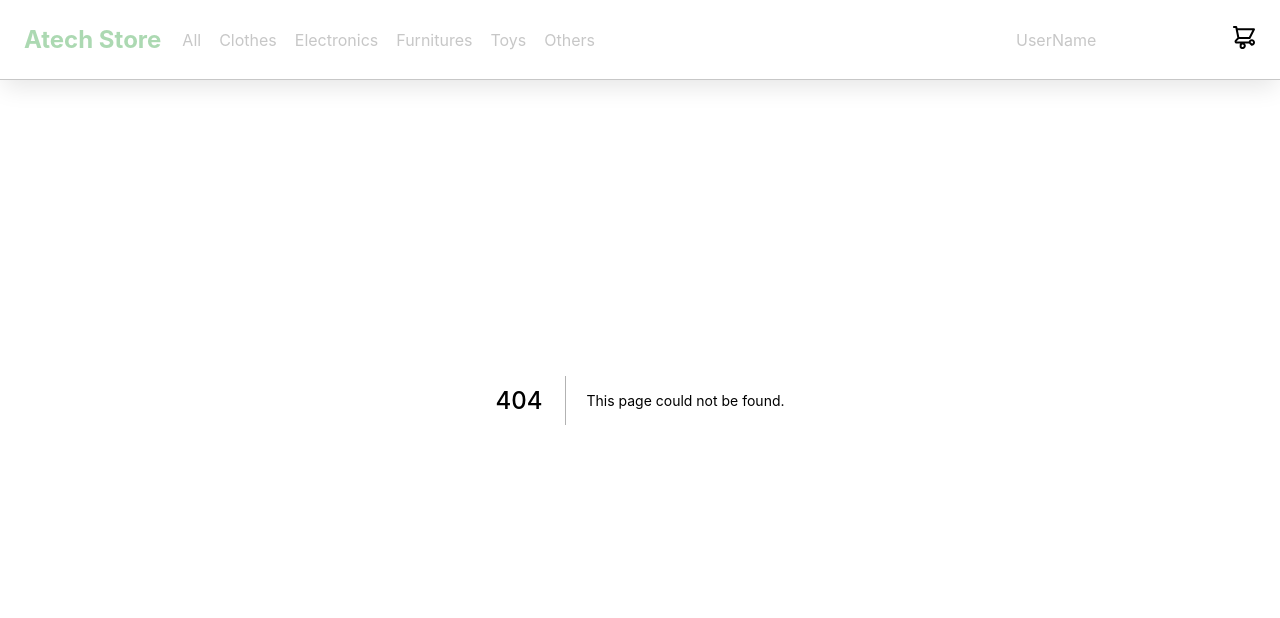
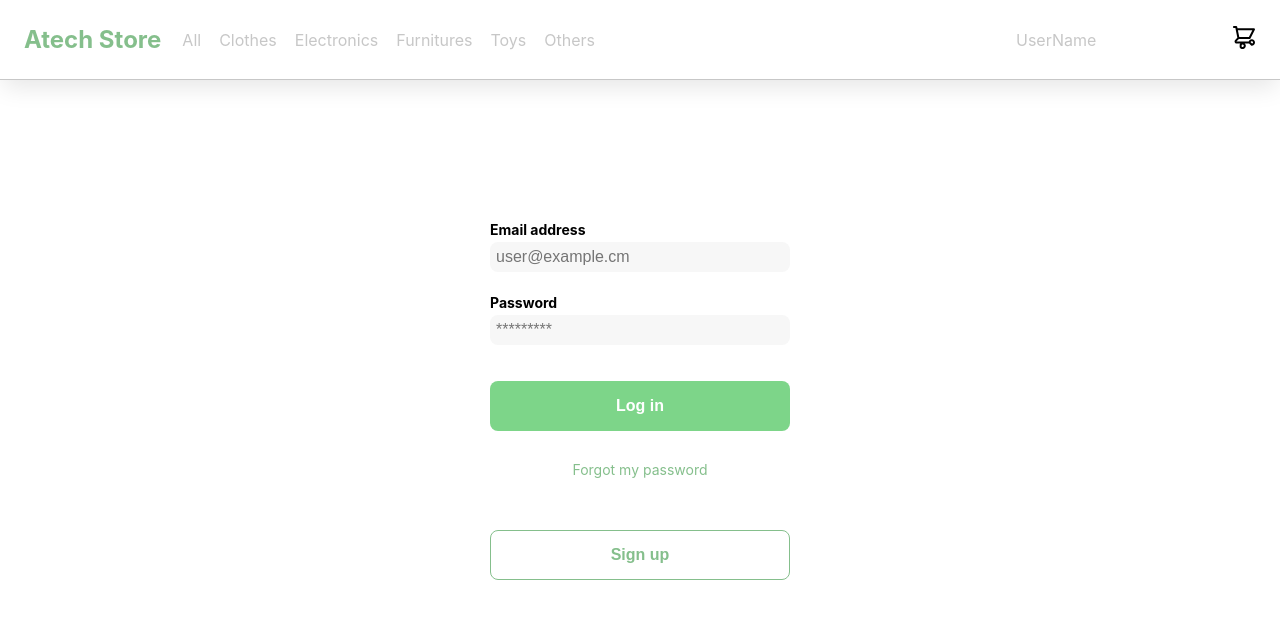
Before and after one commit to jzlbornoz/store-nextApp, a Next.js app: page /login in a window 1280 px wide. Before the commit this address had no page. Shown: the top 618 px of the page. Built offline with nearby package versions, Linux system fonts and the light colour scheme.

Commit message:
Creacion de la pagina login

```diff
--- /dev/null
+++ b/src/pages/login.js
@@ -0,0 +1,54 @@
+import React, { useRef } from 'react';
+import styles from '@styles/Login.module.scss';
+import Link from 'next/link';
+
+const Login = () => {
+    const form = useRef(null);
+
+    const handleSubmit = (event) => {
+        event.preventDefault();
+        const formData = new FormData(form.current);
+        const data = {
+            usename: formData.get('email'),
+            password: formData.get('password'),
+        };
+        console.log(data);
+    };
+
+    return (
+        <>
+            <div className={styles.Login}>
+                <div className={styles['Login-container']}>
+                    <form action="/" className={styles.form} ref={form}>
+                        <label htmlFor="email" className={styles.label}>
+                            Email address
+                        </label>
+                        <input
+                            type="text"
+                            name="email"
+                            placeholder="user@example.cm"
+                            className={`${styles.input} ${styles.inputEmail}`}
+                        />
+                        <label htmlFor="password" className={styles.label}>
+                            Password
+                        </label>
+                        <input
+                            type="password"
+                            name="password"
+                            placeholder="*********"
+                            className={`${styles.input} ${styles.inputPassword}`}
+
+                        />
+                        <button onClick={handleSubmit} className={`${styles['primary-button']} ${styles['login-button']}`}>
+                            Log in
+                        </button>
+                        <Link href="/">Forgot my password</Link>
+                    </form>
+                    <button className={`${styles['secondary-button']} ${styles['signup-button']}`}>Sign up</button>
+                </div>
+            </div>
+        </>
+    );
+};
+
+export default Login;
--- a/src/styles/Login.scss
+++ b/src/styles/Login.module.scss
@@ -22,48 +22,54 @@
 	flex-direction: column;
 }
 .form a {
-	color: var(--hospital-green);
-	font-size: var(--sm);
+	color: $--hospital-green;
+	font-size: $--sm;
 	text-align: center;
 	text-decoration: none;
 	margin-bottom: 52px;
 }
 .label {
-	font-size: var(--sm);
+	font-size: $--sm;
 	font-weight: bold;
 	margin-bottom: 4px;
 }
 .input {
-	background-color: var(--text-input-field);
+	background-color: $--text-input-field;
 	border: none;
 	border-radius: 8px;
 	height: 30px;
-	font-size: var(--md);
+	font-size: $--md;
 	padding: 6px;
 	margin-bottom: 12px;
 }
-.input-email {
+.inputEmail {
+	margin-bottom: 22px;
+}
+.inputPassword {
 	margin-bottom: 22px;
 }
 .primary-button {
-	background-color: var(--hospital-green);
+	background-color: $--green;
 	border-radius: 8px;
 	border: none;
-	color: var(--white);
+	color: $--white;
 	width: 100%;
 	cursor: pointer;
-	font-size: var(--md);
+	font-size: $--md;
 	font-weight: bold;
 	height: 50px;
 }
+.primary-button:hover{
+	background-color: $--hospital-green;
+}
 .secondary-button {
-	background-color: var(--white);
+	background-color: $--white;
 	border-radius: 8px;
-	border: 1px solid var(--hospital-green);
-	color: var(--hospital-green);
+	border: 1px solid $--hospital-green;
+	color: $--hospital-green;
 	width: 100%;
 	cursor: pointer;
-	font-size: var(--md);
+	font-size: $--md;
 	font-weight: bold;
 	height: 50px;
 }
@@ -71,6 +77,10 @@
 	margin-top: 14px;
 	margin-bottom: 30px;
 }
+.signup-button:hover{
+	background-color: $--hospital-green;
+	color: $--white;
+}
 @media (max-width: 640px) {
 	.logo {
 		display: block;
--- a/src/styles/_vars.scss
+++ b/src/styles/_vars.scss
@@ -3,7 +3,7 @@ $--white: #FFFFFF;
 $--black: #000000;
 $--very-light-pink: #C7C7C7;
 $--text-input-field: #F7F7F7;
-$--hospital-green: #ACD9B2;
+$--hospital-green: #85bf8c;
 $--green: #7dd589;
 $--sm: 14px;
 $--md: 16px;
```
Also changed, not shown: 2 other files (tests, documents, lock files or other folders).
